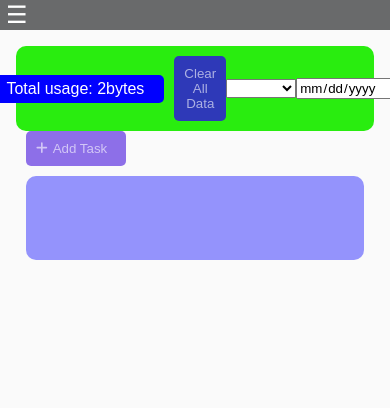
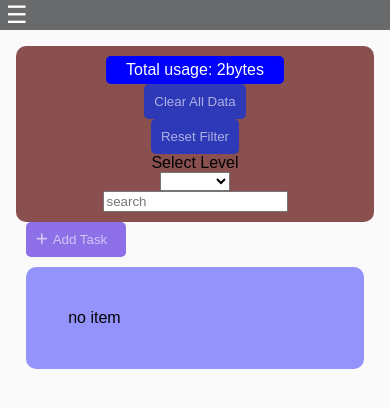
Before and after one commit to seduns/todo-app-local, an Angular app: page /todo in a window 390 px wide. Shown: the top 408 px of the page. Built offline with nearby package versions, Linux system fonts and the light colour scheme.

Commit message:
add reset button, and search input for task

```diff
--- a/src/app/todo-app/todo-app.component.html
+++ b/src/app/todo-app/todo-app.component.html
@@ -14,20 +14,27 @@
                 Clear All Data
             </button>
 
+            <button (click)="resetAllFilter()">Reset Filter</button>
 
 
+            <span>Select Level</span>
             <select
                 name="stateOption"
                 id=""
                 [(ngModel)]="selectedLevelOption"
                 (ngModelChange)="onSelectedStateChange()">
                 <option value="" disabled="disabled" selected="selected">State</option>
+                <option value="">All</option>
                 <option value="high">high</option>
                 <option value="medium">medium</option>
                 <option value="low">low</option>
             </select>
 
-            <input type="date" [(ngModel)]="selectedDate" (change)="onDateChange()">
+                <input type="text" placeholder="search" [(ngModel)]="searchItem" (ngModelChange)="filteredTodos()">
+
+            <!-- <span>Select Date</span>
+            <input type="date" [(ngModel)]="selectedDate" (change)="onDateChange()"> -->
+
                 <div *ngIf="isAddTask">
                     <div class="card-overlay">
                         <div class="card">
@@ -131,6 +138,7 @@
                             </div>
                             </div>
                         </div>
+                        <div class="con-no-task" *ngIf="todos.length === 0">no item</div>
                     </div>
 
                     <div *ngIf="showTodo">
--- a/src/app/todo-app/todo-app.component.scss
+++ b/src/app/todo-app/todo-app.component.scss
@@ -15,7 +15,7 @@
     .add-task-con {
         // border: 1px solid black;
         border-radius: 10px;
-        background-color: rgba(28, 236, 0, 0.941);
+        background-color: rgba(191, 221, 187, 0.941);
         padding: 10px;
         display: flex;
         justify-content: center;
@@ -559,4 +559,12 @@ th, td {
             max-height: 400px;
         }
 
+        .todo-content {
+            .add-task-con {
+                background-color: rgb(138, 80, 80);
+                display: flex;
+                flex-direction: column;
+            }
+        }
+
     }
--- a/src/app/todo-app/todo-app.component.ts
+++ b/src/app/todo-app/todo-app.component.ts
@@ -133,29 +133,45 @@ export class TodoAppComponent implements OnInit {
     console.log('Categories: ', this.selectedCategoriesNew);
   }
 
+  selectedLevelOption: string | null = null;
+  searchItem: string | null = null;
+
   filteredTodos(): void {
     // Start with all todos as the base
     this.todos = [...this.allTodos];
 
-    if (this.selectedLevelOption) {
-      const selectLevel = this.selectedLevelOption;
-      this.todos = this.allTodos.filter((todo) => {
-        return todo.level === selectLevel;
-      })
+    // Apply search filter (case-insensitive, partial match)
+    if (this.searchItem) {
+        this.todos = this.todos.filter(todo =>
+            todo.title?.toLowerCase().includes(this.searchItem ?? "".toLowerCase()) // Safe optional chaining (?)
+        );
     }
 
-    // Apply date filter if a date is selected
+    // Apply level filter
+    if (this.selectedLevelOption) {
+        this.todos = this.todos.filter(todo => todo.level === this.selectedLevelOption);
+    }
+
+    // Apply date filter safely
     if (this.selectedDate) {
-        const selectedDateString = new Date(this.selectedDate).toLocaleDateString();
-        this.todos = this.todos.filter((todo) => {
-            const todoDateString = new Date(todo.submissionDate).toLocaleDateString();
-            console.log(`Comparing dates: ${todoDateString} === ${selectedDateString}`);
+        const selectedDateObj = new Date(this.selectedDate);
+        if (!isNaN(selectedDateObj.getTime())) { // Ensure valid date
+            const selectedDateString = selectedDateObj.toISOString().split('T')[0];
+
+            this.todos = this.todos.filter(todo => {
+                const todoDateObj = todo.submissionDate ? new Date(todo.submissionDate) : null;
+                const todoDateString = todoDateObj && !isNaN(todoDateObj.getTime())
+                    ? todoDateObj.toISOString().split('T')[0]
+                    : null;
+
                 return todoDateString === selectedDateString;
             });
         }
+    }
 
-    console.log('Filtered Todos:', this.todos);
+    // console.log('Filtered Todos:', this.todos);
 }
+
 
   selectedNavIndex: number | null = null;
 
@@ -165,16 +181,12 @@ toggleNav(event: Event, index: number): void {
     // Toggle the selected index or close if the same index is clicked
     this.selectedNavIndex = this.selectedNavIndex === index ? null : index;
     console.log(this.selectedNavIndex);
-
-
   }
 
   @HostListener('document:click', ['$event'])
   onDocumentClick(event: Event): void {
     this.selectedNavIndex = null;
   }
-
-
 
   getLatestTodoId(): number {
     if (this.allTodos.length === 0) {
@@ -262,7 +274,7 @@ onDocumentClick(event: Event): void {
   selectedUpdateDate: string | null = null;
   selectedDate: string | null = null;
 
-  selectedLevelOption: string | null = null;
+
 
 
   onSelectedStateChange(): void {
@@ -360,4 +372,12 @@ onDocumentClick(event: Event): void {
     this.title = '';
     this.description = '';
   }
+
+  resetAllFilter(): void {
+    this.selectedLevelOption = null;
+    this.selectedDate = null;
+    this.todos = [...this.allTodos];
   }
+
+
+}
```
Lines whose indentation alone changed are shown as unchanged.
